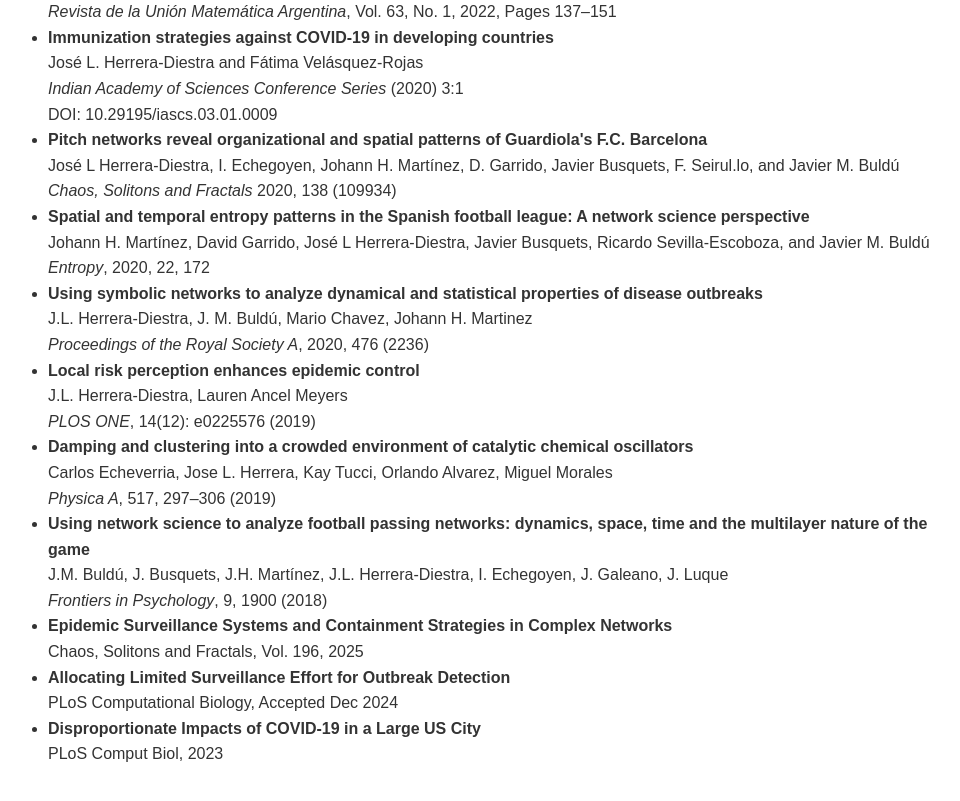
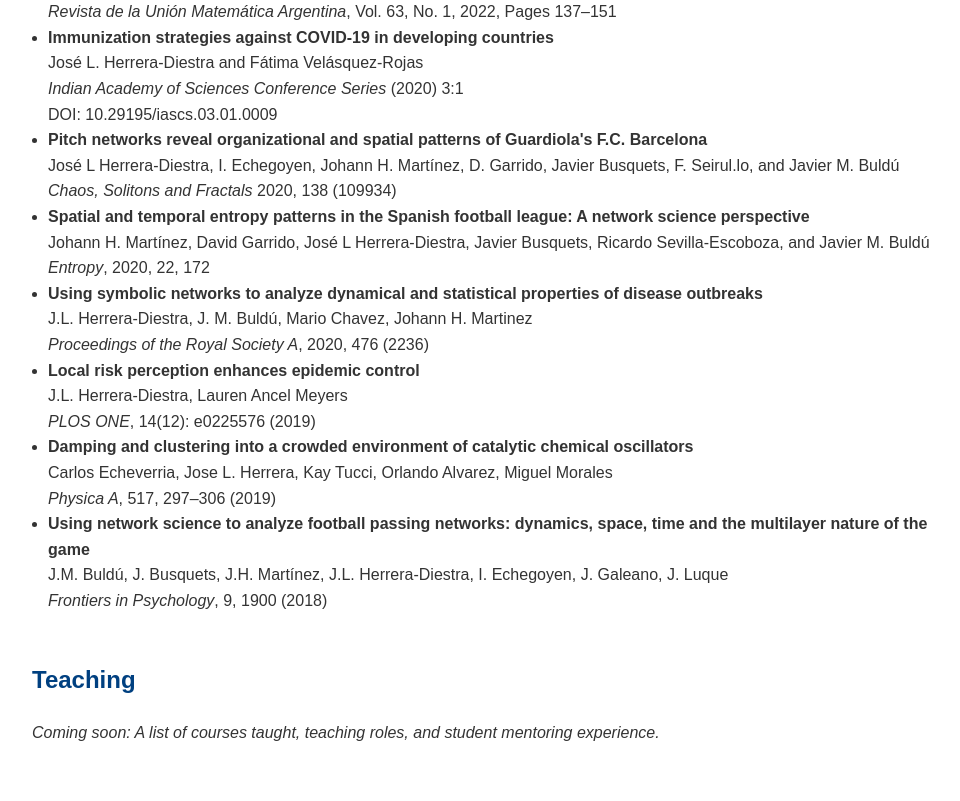
Before and after one commit to jdiestra1977/jdiestra1977.github.io, a plain HTML site: page index.html in a window 1280 px wide. Shown: the part 2785-3586 px from the top of the page, without its empty margins (158-1118 px from the left). Drawn offline with Linux system fonts and the light colour scheme.

Commit message:
teaching added

```diff
--- a/index.html
+++ b/index.html
@@ -196,15 +196,14 @@
       <em>Frontiers in Psychology</em>, 9, 1900 (2018)
     </li>
 
-      <li><strong>Epidemic Surveillance Systems and Containment Strategies in Complex Networks</strong><br>
-      Chaos, Solitons and Fractals, Vol. 196, 2025</li>
-      <li><strong>Allocating Limited Surveillance Effort for Outbreak Detection</strong><br>
-      PLoS Computational Biology, Accepted Dec 2024</li>
-      <li><strong>Disproportionate Impacts of COVID-19 in a Large US City</strong><br>
-      PLoS Comput Biol, 2023</li>
       <!-- Add more entries as needed -->
     </ul>
   </div>
 
+<section id="teaching">
+  <h2>Teaching</h2>
+  <p><em>Coming soon: A list of courses taught, teaching roles, and student mentoring experience.</em></p>
+</section>
+
 </body>
 </html>
```
